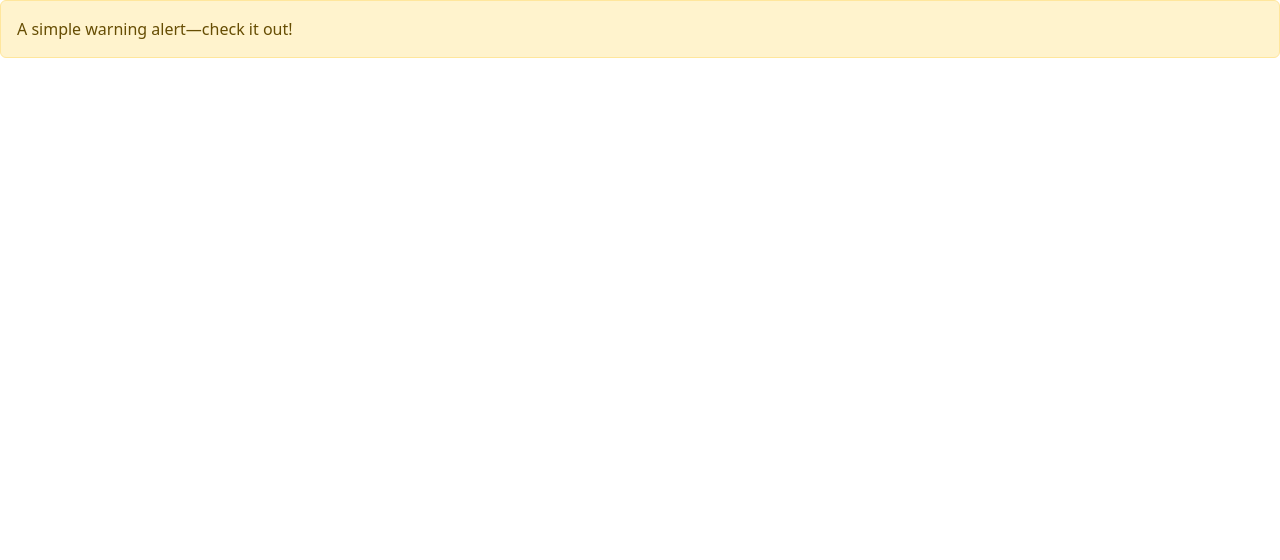
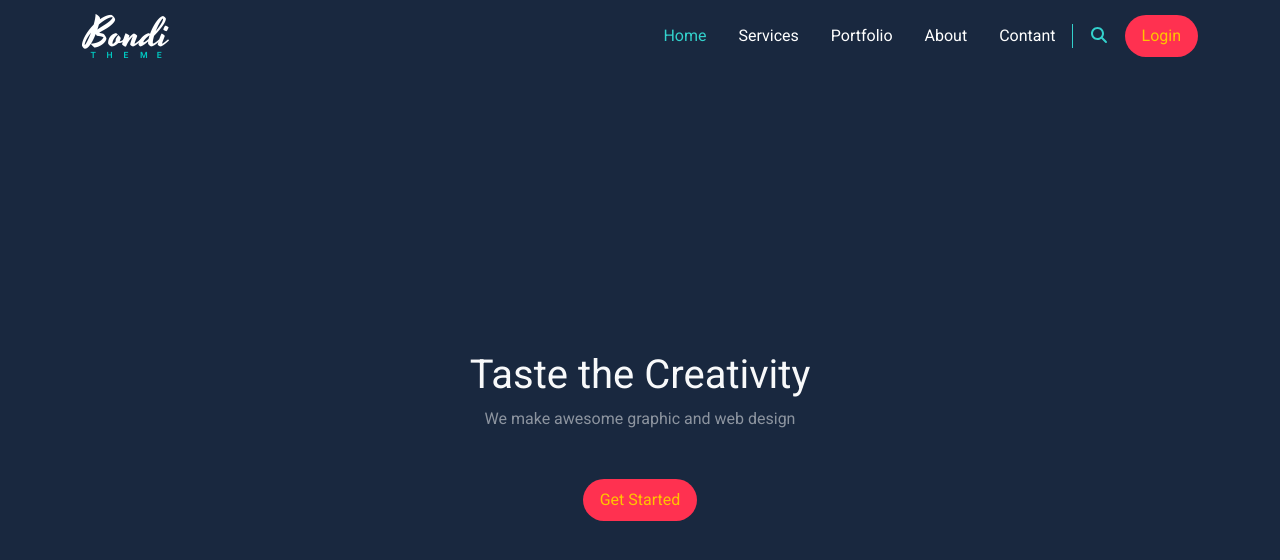
Before and after one commit to AmirElsaeed/Bondi, a plain HTML site: page index.html in a window 1280 px wide. Drawn offline with Linux system fonts and the light colour scheme.

Commit message:
adding navbar and landing section

```diff
--- a/css/bondi.css
+++ b/css/bondi.css
@@ -0,0 +1,55 @@
+:root {
+    --dark-color: #19283f;
+    --green-color: #33d1cc;
+    --red-color: #ff3150;
+    --yellow-color: #ffc400;
+}
+body {
+    font-family: 'Roboto', sans-serif;
+}
+.main-btn {
+    background-color: var(--red-color);
+    color: var(--yellow-color);
+    padding: 0.5rem 1rem;
+}
+.main-btn:hover {
+    background-color: #f11032;
+    color: var(--yellow-color);
+}
+/*start navbar*/
+.navbar {
+    background-color: var(--dark-color);
+}
+.navbar .navbar-nav .nav-link {
+    color: white;
+}
+.navbar .navbar-nav .nav-link.active,
+.navbar .navbar-nav .nav-link:focus,
+.navbar .navbar-nav .nav-link:hover {
+    color: var(--green-color);
+}
+.navbar .search {
+    border-left: 1px solid var(--green-color);
+}
+.search svg {
+    color: var(--green-color);
+}
+.navbar .navbar-toggler {
+    color: white;
+    font-size: 25px;
+    border-color: white;
+}
+.navbar .navbar-toggler:focus {
+    box-shadow: none;
+}
+.navbar .navbar-toggler[aria-expanded="true"]{
+    color: var(--green-color);
+    border-color: var(--green-color);
+}
+/*end navbar*/
+/*start landing*/
+.landing {
+    background-color: var(--dark-color);
+    min-height: calc(100vh - 72px);
+}
+/*end landing*/
--- a/index.html
+++ b/index.html
@@ -4,9 +4,9 @@
     <meta charset="UTF-8" />
     <meta name="viewport" content="width=device-width, initial-scale=1.0" />
     <title>Bondi</title>
-    <link rel="stylesheet" href="css/bootstrap.min.css">
-    <link rel="stylesheet" href="css/all.min.css">
-    <link rel="stylesheet" href="css/bondi.css">
+    <link rel="stylesheet" href="css/bootstrap.min.css" />
+    <link rel="stylesheet" href="css/all.min.css" />
+    <link rel="stylesheet" href="css/bondi.css" />
     <link rel="preconnect" href="https://fonts.googleapis.com" />
     <link rel="preconnect" href="https://fonts.gstatic.com" crossorigin />
     <link
@@ -15,9 +15,55 @@
     />
   </head>
   <body>
-    <div class="alert alert-warning" role="alert">
-        A simple warning alert—check it out!
+    <nav class="navbar navbar-expand-lg sticky-top">
+      <div class="container">
+        <a class="navbar-brand" href="#">
+          <img src="imgs/logo.png" alt="Bondi" />
+        </a>
+        <button
+          class="navbar-toggler"
+          type="button"
+          data-bs-toggle="collapse"
+          data-bs-target="#main"
+          aria-controls="main"
+          aria-expanded="false"
+          aria-label="Toggle navigation"
+        >
+          <i class="fa-solid fa-bars"></i>
+        </button>
+        <div class="collapse navbar-collapse" id="main">
+          <ul class="navbar-nav ms-auto mb-2 mb-lg-0">
+            <li class="nav-item">
+              <a class="nav-link p-2 p-lg-3 active" aria-current="page" href="#">Home</a>
+            </li>
+            <li class="nav-item">
+              <a class="nav-link p-2 p-lg-3" href="#">Services</a>
+            </li>
+            <li class="nav-item">
+              <a class="nav-link p-2 p-lg-3" href="#">Portfolio</a>
+            </li>
+            <li class="nav-item">
+              <a class="nav-link p-2 p-lg-3" href="#">About</a>
+            </li>
+            <li class="nav-item">
+              <a class="nav-link p-2 p-lg-3" href="#">Contant</a>
+            </li>
+          </ul>
+          <div class="search ps-3 pe-3 d-none d-lg-block">
+            <i class="fa-solid fa-magnifying-glass"></i>
+          </div>
+          <a href="#" class="btn rounded-pill main-btn">Login</a>
+        </div>
       </div>
+    </nav>
+
+    <div class="landing d-flex justify-content-center align-items-center">
+      <div class="text-center text-light">
+        <h1 class="fw-normal">Taste the Creativity</h1>
+        <p class="fs-6 text-white-50 mb-5">We make awesome graphic and web design</p>
+        <a href="#" class="btn rounded-pill main-btn">Get Started</a>
+      </div>
+    </div>
     <script src="js/bootstrap.bundle.min.js"></script>
     <script src="js/all.min.js"></script>
   </body>
```
Also changed, not shown: imgs/logo.png (added).
